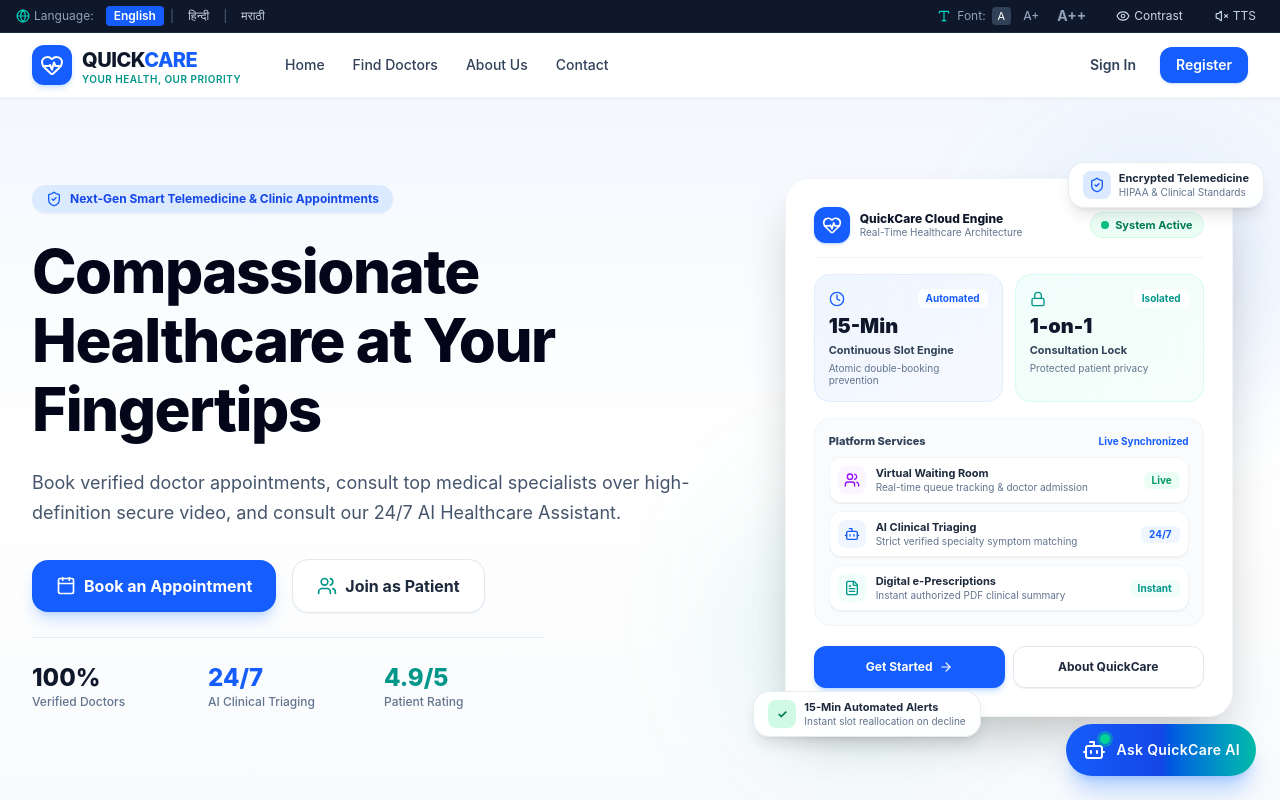
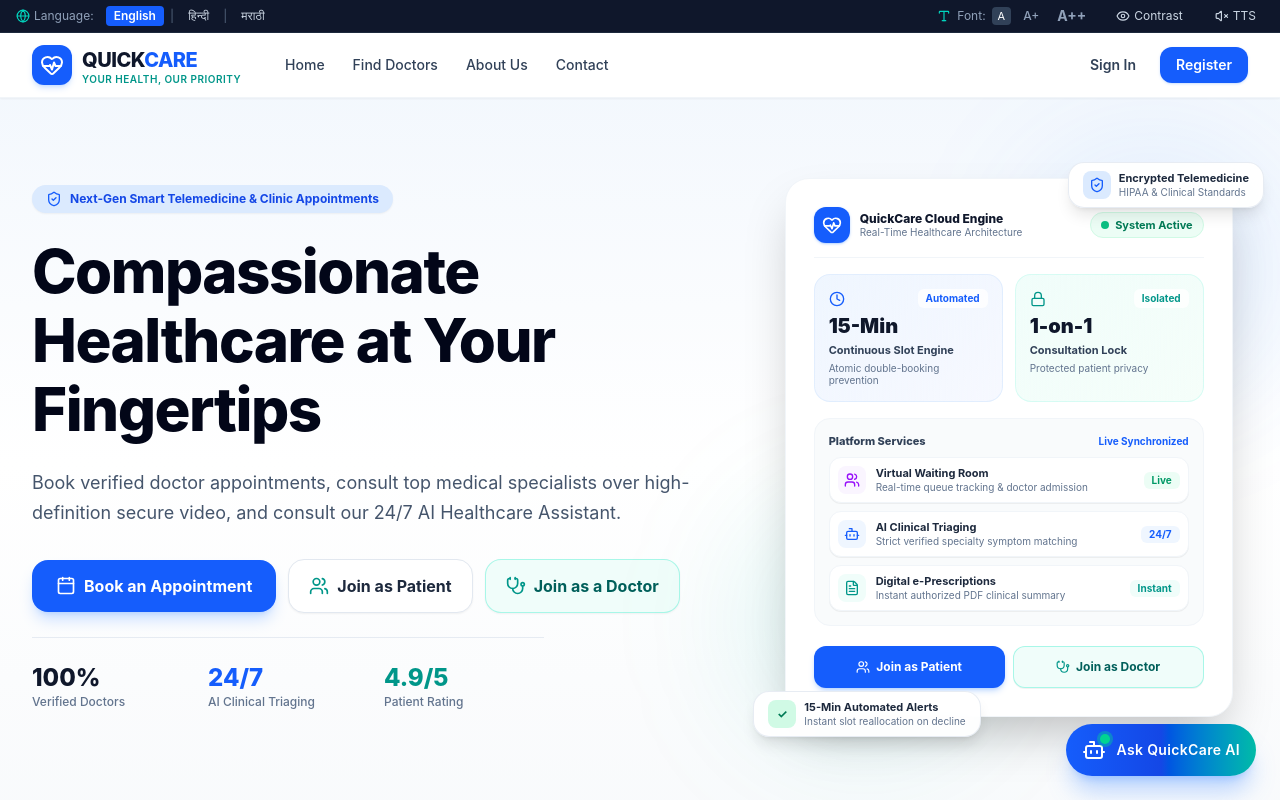
Before and after one commit to faizanshk0905/quickcare, a React (Vite) app in the folder frontend/: page / in a window 1280 px wide. Shown: the top 800 px of the page. Built offline with nearby package versions, Linux system fonts and the light colour scheme.

Commit message:
feat: add 'Join as a Doctor' options across hero and CTA sections on home page

```diff
--- a/frontend/src/pages/public/Home.jsx
+++ b/frontend/src/pages/public/Home.jsx
@@ -93,7 +93,7 @@ export const Home = () => {
               </p>
 
               {/* Action Buttons */}
-              <div className="flex flex-wrap items-center gap-4 pt-2">
+              <div className="flex flex-wrap items-center gap-3 pt-2">
                 <Link
                   to="/doctors"
                   className="px-6 py-3.5 bg-blue-600 hover:bg-blue-700 text-white font-bold rounded-2xl shadow-lg shadow-blue-500/25 transition-all flex items-center gap-2 hover:translate-y-[-2px]"
@@ -104,10 +104,18 @@ export const Home = () => {
 
                 <Link
                   to="/register"
-                  className="px-6 py-3.5 bg-white hover:bg-slate-50 text-slate-800 font-bold rounded-2xl border border-slate-200 shadow-xs transition-all flex items-center gap-2 hover:translate-y-[-2px]"
+                  className="px-5 py-3.5 bg-white hover:bg-slate-50 text-slate-800 font-bold rounded-2xl border border-slate-200 shadow-xs transition-all flex items-center gap-2 hover:translate-y-[-2px]"
                 >
                   <Users className="w-5 h-5 text-teal-600" />
                   <span>Join as Patient</span>
+                </Link>
+
+                <Link
+                  to="/register-doctor"
+                  className="px-5 py-3.5 bg-teal-50 hover:bg-teal-100 text-teal-800 font-bold rounded-2xl border border-teal-200/80 shadow-xs transition-all flex items-center gap-2 hover:translate-y-[-2px]"
+                >
+                  <Stethoscope className="w-5 h-5 text-teal-600" />
+                  <span>Join as a Doctor</span>
                 </Link>
               </div>
 
@@ -225,14 +233,15 @@ export const Home = () => {
                     to="/register"
                     className="py-3 bg-blue-600 hover:bg-blue-700 text-white font-bold text-xs rounded-xl shadow-md shadow-blue-500/25 transition text-center flex items-center justify-center gap-1.5"
                   >
-                    <span>Get Started</span>
-                    <ArrowRight className="w-3.5 h-3.5" />
+                    <Users className="w-3.5 h-3.5" />
+                    <span>Join as Patient</span>
                   </Link>
                   <Link
-                    to="/about"
-                    className="py-3 bg-white hover:bg-slate-50 border border-slate-200 text-slate-800 font-bold text-xs rounded-xl shadow-2xs transition text-center"
+                    to="/register-doctor"
+                    className="py-3 bg-teal-50 hover:bg-teal-100 border border-teal-200/80 text-teal-800 font-bold text-xs rounded-xl shadow-2xs transition text-center flex items-center justify-center gap-1.5"
                   >
-                    <span>About QuickCare</span>
+                    <Stethoscope className="w-3.5 h-3.5 text-teal-600" />
+                    <span>Join as Doctor</span>
                   </Link>
                 </div>
               </div>
@@ -409,12 +418,21 @@ export const Home = () => {
               Book consultations in seconds, monitor virtual queue position in real time, and receive instant digital prescriptions from any device.
             </p>
           </div>
-          <Link
-            to="/register"
-            className="px-8 py-4 bg-white text-blue-700 font-extrabold rounded-2xl shadow-lg hover:bg-blue-50 transition shrink-0"
-          >
-            Create Free Account
-          </Link>
+          <div className="flex flex-wrap items-center gap-3">
+            <Link
+              to="/register-doctor"
+              className="px-7 py-3.5 bg-white text-blue-700 font-extrabold text-xs rounded-2xl shadow-lg hover:bg-blue-50 transition shrink-0 flex items-center gap-2"
+            >
+              <Stethoscope className="w-4 h-4 text-blue-600" />
+              <span>Join as a Doctor</span>
+            </Link>
+            <Link
+              to="/register"
+              className="px-6 py-3.5 bg-blue-800/60 hover:bg-blue-800 text-white font-bold text-xs rounded-2xl border border-white/20 transition shrink-0"
+            >
+              Join as Patient
+            </Link>
+          </div>
         </div>
       </section>
     </div>
```
